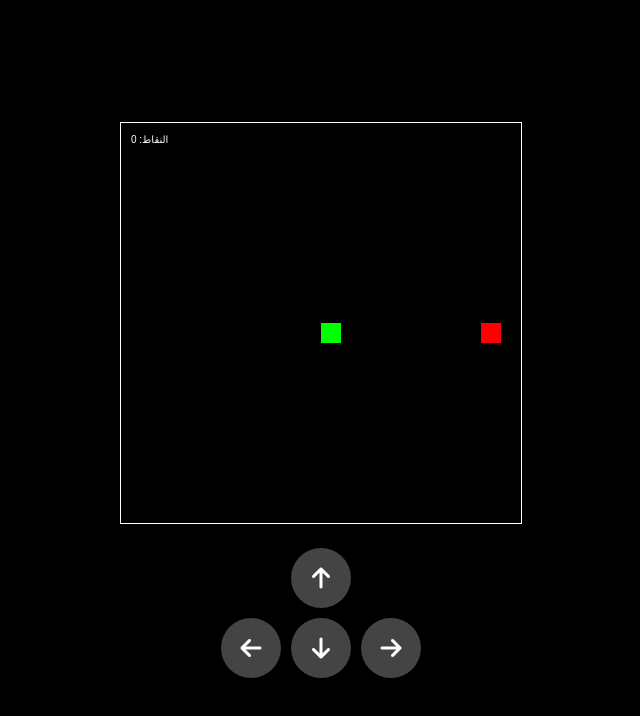
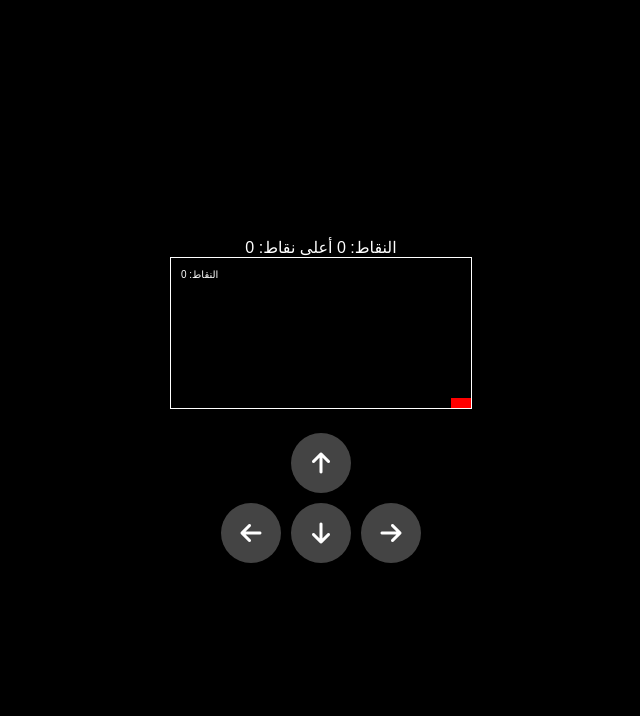
Before and after one commit to Ksa518n/Gfdsa, a plain HTML site: page index.html in a window 1280 px wide. Shown: the whole page, without its empty margins (319-959 px from the left). Drawn offline with Linux system fonts and the light colour scheme.

Commit message:
Update index.html

```diff
--- a/index.html
+++ b/index.html
@@ -3,13 +3,17 @@
 <head>
     <meta charset="UTF-8">
     <meta name="viewport" content="width=device-width, initial-scale=1.0">
-    <title>لعبة الثعبان</title>
+    <title>لعبة الثعبان المتطورة</title>
     <link rel="stylesheet" href="https://cdnjs.cloudflare.com/ajax/libs/font-awesome/6.0.0-beta3/css/all.min.css">
     <link rel="stylesheet" href="styles.css">
 </head>
 <body>
     <div class="game-container">
-        <canvas id="gameCanvas" width="400" height="400"></canvas>
+        <div class="score-container">
+            <span id="currentScore">النقاط: 0</span>
+            <span id="highScore">أعلى نقاط: 0</span>
+        </div>
+        <canvas id="gameCanvas"></canvas>
         <div class="controls">
             <button id="upButton"><i class="fas fa-arrow-up"></i></button>
             <button id="leftButton"><i class="fas fa-arrow-left"></i></button>
```
